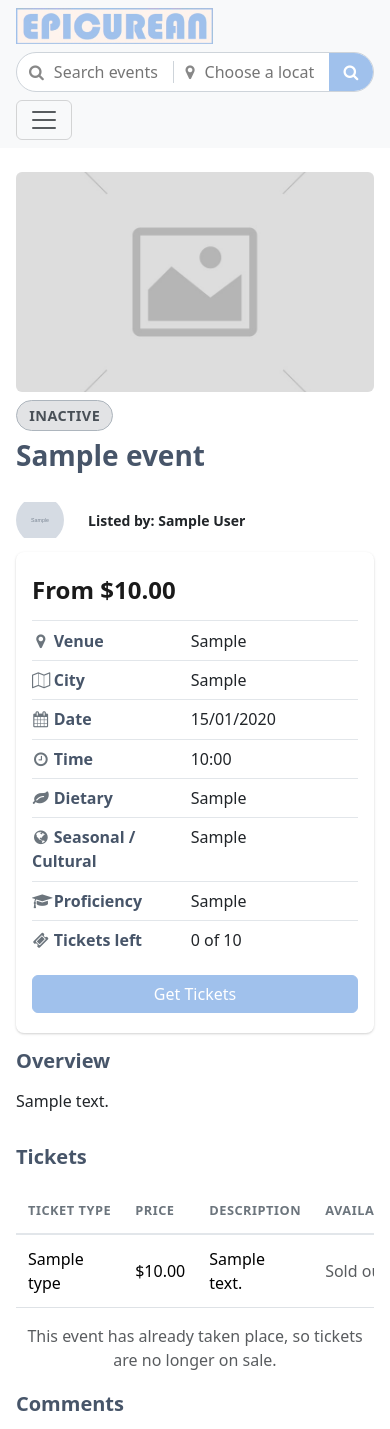
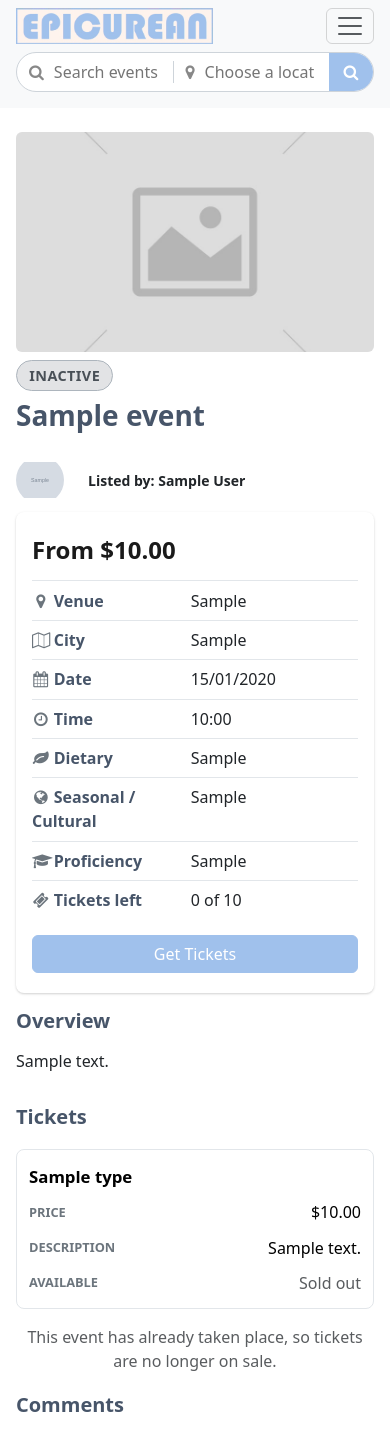
Before and after one commit to ctrl-alt-decay/IAB207-Ryan-Group-5-A2, a Flask app: page /event/1 in a window 390 px wide. Shown: the top 1429 px of the page. Run offline with Flask 3, Linux system fonts and the light colour scheme; tables that the repository leaves empty hold one stand-in row (values such as "Sample post"); grey boxes marked "Sample" are stand-in pictures; some libraries are stand-ins or nearby versions.

Commit message:
Responsive pass: phone header, ticket cards, page padding, 5-card rows
Checked every page at 1920, 1440, 1200, 1024, 768, 414, 375 and 320px.
No page scrolled sideways, but these were fixed:

- Event page tickets: on phones (below 768px) the ticket table needed
  sideways scrolling to reach Available and the quantity boxes. Each
  row is now a stacked card with labelled values (data-label), still
  one table in the one Checkout form.
- Phone header: the menu button moves up beside the logo, so the
  sticky header is two rows (108px) instead of three (147px).
- Login, Register, Account, Order Confirmed, 404 and 500 used a fixed
  48px side padding on phones (209px of content at 320px). They now
  match the other pages: 16px on phones, 48px from tablet up.
- Card grid: 5 a row from 1400px instead of stretching 4 cards to
  400px each. Homepage sections show 10 events and category/search
  pages 20 per page, so rows fill evenly.

```diff
--- a/a2_group5/epicurean/static/style/style.css
+++ b/a2_group5/epicurean/static/style/style.css
@@ -108,6 +108,19 @@
     cursor: pointer;
 }
 
+/* On phones the hamburger sits on the logo's row, at the right, instead of on
+   a third row of its own under the search bar - the sticky header is two rows
+   (about 100px) instead of three (147px). The navbar is sticky, so it's the
+   positioning parent; the opened links still drop down below the search bar. */
+@media (max-width: 767.98px) {
+    .navbar-toggler {
+        position: absolute;
+        top: 0.5rem;
+        right: 1rem;
+        padding: 0.125rem 0.5rem;
+    }
+}
+
 @media (min-width: 768px) {
     .nav-toggle {
         display: none;
@@ -139,6 +152,15 @@
 
 /* ============================ Event cards ============================= */
 /* The clickable event tiles in the three sections on the home page */
+
+/* Bootstrap's columns stop at 4 a row (col-lg-3), which makes very wide cards
+   on big screens - 5 a row from 1400px (Bootstrap's xxl breakpoint) */
+@media (min-width: 1400px) {
+    .event-grid-col {
+        flex: 0 0 auto;
+        width: 20%;
+    }
+}
 
 .event-card {
     border: none;
@@ -1165,6 +1187,71 @@ html {
     width: 5.5rem;
 }
 
+/* On phones the event page's ticket table would need sideways scrolling to
+   reach Available and Quantity, so each row becomes a stacked card instead:
+   the header row is hidden and every cell shows its own label (data-label in
+   viewitem.html) beside the value. It's still the one table inside the one
+   Checkout form, so the quantity boxes are only there once. */
+@media (max-width: 767.98px) {
+    #purchaseTicketTable thead {
+        position: absolute;
+        width: 1px;
+        height: 1px;
+        overflow: hidden;
+        clip: rect(0 0 0 0);
+    }
+
+    #purchaseTicketTable,
+    #purchaseTicketTable tbody,
+    #purchaseTicketTable tr,
+    #purchaseTicketTable td {
+        display: block;
+        width: 100%;
+    }
+
+    #purchaseTicketTable tr {
+        margin-bottom: 0.75rem;
+        padding: 0.5rem 0.75rem;
+        border: 1px solid;
+        border-radius: 0.5rem;
+    }
+
+    #purchaseTicketTable td {
+        display: flex;
+        justify-content: space-between;
+        align-items: center;
+        gap: 1rem;
+        padding: 0.35rem 0;
+        border: none;
+        text-align: right;
+    }
+
+    #purchaseTicketTable td::before {
+        content: attr(data-label);
+        flex-shrink: 0;
+        font-size: 0.8rem;
+        font-weight: 600;
+        text-transform: uppercase;
+        text-align: left;
+    }
+
+    /* the ticket's name is the card's heading, so it needs no label */
+    #purchaseTicketTable td.ticket-type-name {
+        font-weight: 700;
+        font-size: 1.05rem;
+        text-align: left;
+    }
+
+    #purchaseTicketTable td.ticket-type-name::before {
+        content: none;
+    }
+
+    /* a tier that's sold out has no quantity box - don't show an empty label */
+    #purchaseTicketTable td[data-label="Quantity"]:empty::before {
+        content: none;
+    }
+}
+
 /* Checkout screen (#21): a panel over the event page, shown when main.checkout
    renders it. No JavaScript - the dimmed backdrop is a link back to the event,
    and the page behind is `inert`. Tall panels scroll inside the overlay. */
@@ -1678,6 +1765,22 @@ body:has(.checkout-overlay) {
    each cell's own background, so the stripe is set on the cells' variable. */
 .ticket-type-table tbody tr:nth-child(even) > * {
     --bs-table-bg: #f8f9fa;
+}
+
+/* the event page's ticket rows as stacked cards on phones */
+@media (max-width: 767.98px) {
+    #purchaseTicketTable tr {
+        border-color: #e2e6ea;
+    }
+
+    #purchaseTicketTable td::before {
+        color: #6c757d;
+    }
+
+    /* the table's row striping only greys the cells, not the card's padding */
+    #purchaseTicketTable tbody tr:nth-child(even) > * {
+        --bs-table-bg: transparent;
+    }
 }
 
 .ticket-row {
--- a/a2_group5/epicurean/templates/404.html
+++ b/a2_group5/epicurean/templates/404.html
@@ -6,7 +6,7 @@
 {% block description %}Error 404{% endblock %}
 
 {% block content %}
-<div class="container-fluid px-5 py-5">
+<div class="container-fluid px-3 px-md-5 py-4 py-md-5">
 
     <h1 class="page-heading">Page Not Found</h1>
 
--- a/a2_group5/epicurean/templates/500.html
+++ b/a2_group5/epicurean/templates/500.html
@@ -6,7 +6,7 @@
 {% block description %}Error 500{% endblock %}
 
 {% block content %}
-<div class="container-fluid px-5 py-5">
+<div class="container-fluid px-3 px-md-5 py-4 py-md-5">
 
     <h1 class="page-heading">Something Went Wrong</h1>
 
--- a/a2_group5/epicurean/templates/_event_macros.html
+++ b/a2_group5/epicurean/templates/_event_macros.html
@@ -84,13 +84,14 @@
 {% endmacro %}
 
 
-{# A grid of event cards: 4 a row from lg, 3 from md, 2 from sm, 1 on phones.
+{# A grid of event cards: 5 a row from 1400px (event-grid-col in style.css), 4
+   from lg, 3 from md, 2 from sm, 1 on phones.
    liked_ids: the events the logged-in user has liked (filled hearts).
    repeat_ids: events already shown higher up the page (no id on their card). #}
 {% macro event_grid(events, liked_ids=(), repeat_ids=()) %}
 <div class="row event-section-px py-3">
     {% for event in events %}
-    <div class="col-12 col-sm-6 col-md-4 col-lg-3 mb-4">
+    <div class="col-12 col-sm-6 col-md-4 col-lg-3 event-grid-col mb-4">
         {{ event_card(event, liked=event.id in liked_ids, with_id=event.id not in repeat_ids) }}
     </div>
     {% endfor %}
--- a/a2_group5/epicurean/templates/account.html
+++ b/a2_group5/epicurean/templates/account.html
@@ -7,7 +7,7 @@
 {% block description %}Your Epicurean account details{% endblock %}
 
 {% block content %}
-<div class="container-fluid px-5 py-5">
+<div class="container-fluid px-3 px-md-5 py-4 py-md-5">
 
     <h1 class="page-heading">My Account</h1>
 
--- a/a2_group5/epicurean/templates/index.html
+++ b/a2_group5/epicurean/templates/index.html
@@ -77,9 +77,9 @@
 
         <!-- ==== Event sections ============================== -->
         {# Recently Added (newest 4), then Popular, This Weekend and Kid Friendly
-           (top 8 by likes each). Upcoming, non-cancelled events only. Sections
+           (top 10 by likes each). Upcoming, non-cancelled events only. Sections
            prefer events not shown above them, and only repeat one to fill up to
-           8 (main.index); a repeated card leaves out its id, since the first
+           10 (main.index); a repeated card leaves out its id, since the first
            one already has it. Empty sections are skipped. #}
         {% for section in sections if section.events %}
         {{ section_heading(section.heading,
--- a/a2_group5/epicurean/templates/login.html
+++ b/a2_group5/epicurean/templates/login.html
@@ -6,7 +6,7 @@
 {% block description %}Log in to your Epicurean account{% endblock %}
 
 {% block content %}
-<div class="container-fluid px-5 py-5">
+<div class="container-fluid px-3 px-md-5 py-4 py-md-5">
 
     <h1 class="page-heading">Login</h1>
 
--- a/a2_group5/epicurean/templates/order_confirmation.html
+++ b/a2_group5/epicurean/templates/order_confirmation.html
@@ -8,7 +8,7 @@
 {% block description %}Your Epicurean booking confirmation{% endblock %}
 
 {% block content %}
-<div class="container-fluid px-5 py-5">
+<div class="container-fluid px-3 px-md-5 py-4 py-md-5">
 
     <h1 class="page-heading">Order Confirmed</h1>
 
--- a/a2_group5/epicurean/templates/register.html
+++ b/a2_group5/epicurean/templates/register.html
@@ -27,7 +27,7 @@
 {% endmacro %}
 
 {% block content %}
-<div class="container-fluid px-5 py-5">
+<div class="container-fluid px-3 px-md-5 py-4 py-md-5">
 
     <h1 class="page-heading">Sign Up</h1>
 
--- a/a2_group5/epicurean/templates/viewitem.html
+++ b/a2_group5/epicurean/templates/viewitem.html
@@ -170,16 +170,18 @@
                         </thead>
                         <tbody>
                             {% for ticket in event.ticket_types %}
+                            {# data-label: on phones each row becomes a stacked card and
+                               style.css shows these as the labels (the header row is hidden) #}
                             <tr>
-                                <td>{{ ticket.name }}</td>
-                                <td>${{ '%.2f'|format(ticket.price) }}</td>
-                                <td>{{ ticket.description or '' }}</td>
-                                <td class="text-nowrap">
+                                <td data-label="Ticket Type" class="ticket-type-name">{{ ticket.name }}</td>
+                                <td data-label="Price">${{ '%.2f'|format(ticket.price) }}</td>
+                                <td data-label="Description">{{ ticket.description or '' }}</td>
+                                <td data-label="Available" class="text-nowrap">
                                     {% if ticket.tickets_left %}{{ ticket.tickets_left }} of {{ ticket.capacity }} left
                                     {% else %}<span class="text-muted">Sold out</span>{% endif %}
                                 </td>
                                 {% if can_buy %}
-                                <td>
+                                <td data-label="Quantity">
                                     {% if ticket.tickets_left %}
                                     {# the browser's own number box (its arrows are the stepper);
                                        max stops it at the tickets left #}
--- a/a2_group5/epicurean/views.py
+++ b/a2_group5/epicurean/views.py
@@ -24,10 +24,12 @@ EVENT_UPLOAD_DIR = os.path.join('uploads', 'events')
 
 # Homepage: Recently Added shows the newest few (so the team and the marker can
 # find what they just created); each category section shows its top few.
+# The card grid is 5 a row from 1400px wide and 4 below that, so the section
+# and page sizes are multiples of 5 (and of 2, for the 2-a-row tablet grid).
 RECENTLY_ADDED_SIZE = 4
-SECTION_SIZE = 8
+SECTION_SIZE = 10
 # Category pages ("Explore more events") and search results: events per page
-EVENTS_PER_PAGE = 12
+EVENTS_PER_PAGE = 20
 # an event needs at least this many likes to count as Popular
 POPULAR_MIN_LIKES = 100
 # a ticket type with any of these in its name counts as a kids' ticket
```
